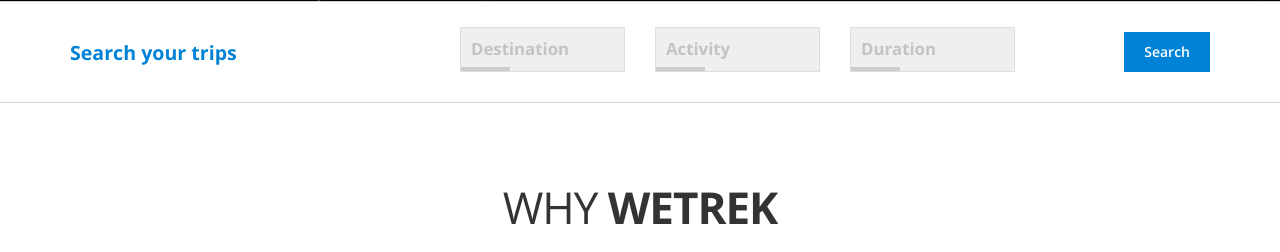
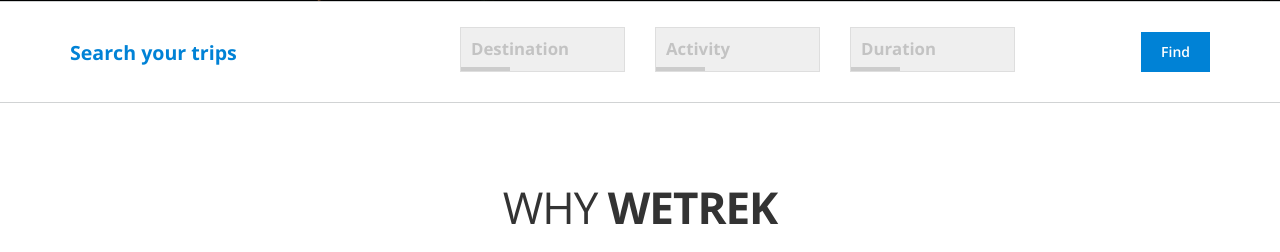
Before and after one commit to lordsagun/wetrek, a PHP site: page / in a window 1280 px wide. Shown: the part 466-718 px from the top of the page. Run offline with PHP 8.4, Linux system fonts and the light colour scheme; some libraries are stand-ins or nearby versions.

Commit message:
branch another change

```diff
--- a/index.php
+++ b/index.php
@@ -133,7 +133,7 @@
 					</div>
 				</div>
 				<div class="col-lg-2 col-md-2 col-sm-3 col-xs-4 search-btn">
-					<button>Search</button>
+					<button>Find</button>
 				</div>
 			</div>
 		</div>
```
